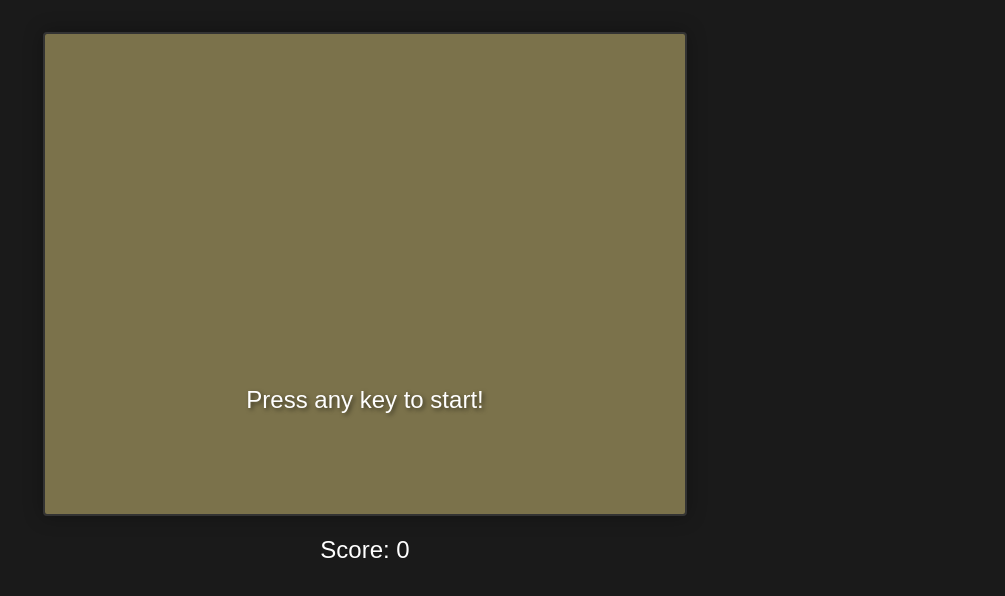
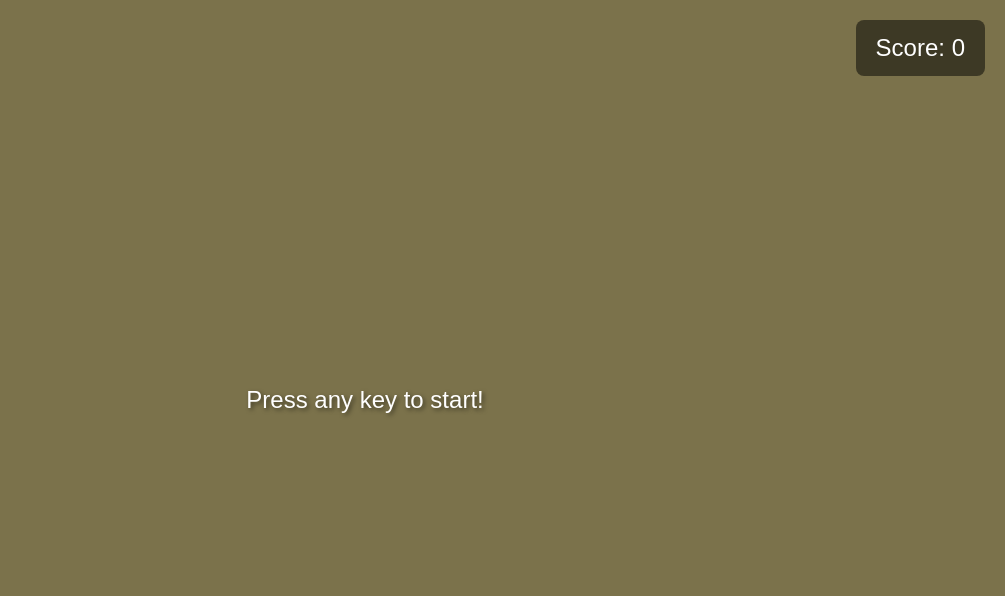
Before and after one commit to ms-tech-geek/classic-snake-game, a React (Vite) app: page / in a window 1280 px wide. Shown: the top 596 px of the page, without its empty margins (275-1280 px from the left). Built offline with nearby package versions, Linux system fonts and the light colour scheme.

Commit message:
Make the snake game fullscreen

```diff
--- a/src/App.css
+++ b/src/App.css
@@ -1,17 +1,15 @@
 .game-container {
   position: relative;
-  display: flex;
-  flex-direction: column;
-  align-items: center;
-  padding: 2rem;
-  min-height: 100vh;
+  width: 100vw;
+  height: 100vh;
+  overflow: hidden;
   background-color: #1a1a1a;
 }
 
 canvas {
-  border: 2px solid #333;
-  border-radius: 4px;
-  box-shadow: 0 0 20px rgba(0, 0, 0, 0.3);
+  display: block;
+  width: 100%;
+  height: 100%;
 }
 
 .game-over {
@@ -28,7 +26,12 @@ canvas {
 
 .score {
   color: white;
+  position: absolute;
+  top: 20px;
+  right: 20px;
   font-size: 24px;
-  margin-top: 1rem;
   font-family: 'Arial', sans-serif;
+  background-color: rgba(0, 0, 0, 0.5);
+  padding: 10px 20px;
+  border-radius: 8px;
 }
--- a/src/App.tsx
+++ b/src/App.tsx
@@ -1,13 +1,21 @@
 import React from 'react'
-import { useEffect, useRef, useState } from 'react'
+import { useEffect, useRef, useState, useCallback } from 'react'
 import { useGame } from './hooks/useGame'
 import { GameCanvas } from './components/GameCanvas'
 import './App.css'
 
 function App() {
   const canvasRef = useRef<HTMLCanvasElement>(null)
+  const [dimensions, setDimensions] = useState({ width: window.innerWidth, height: window.innerHeight })
   const [context, setContext] = useState<CanvasRenderingContext2D | null>(null)
-  const { gameState, handleKeyDown, handleMouseDown } = useGame(context)
+  const { gameState, handleKeyDown, handleMouseDown } = useGame(context, dimensions)
+
+  const handleResize = useCallback(() => {
+    setDimensions({
+      width: window.innerWidth,
+      height: window.innerHeight
+    })
+  }, [])
 
   useEffect(() => {
     if (canvasRef.current) {
@@ -21,12 +29,17 @@ function App() {
     return () => window.removeEventListener('keydown', handleKeyDown)
   }, [handleKeyDown])
 
+  useEffect(() => {
+    window.addEventListener('resize', handleResize)
+    return () => window.removeEventListener('resize', handleResize)
+  }, [handleResize])
+
   return (
     <div className="game-container">
       <GameCanvas
         ref={canvasRef}
-        width={640}
-        height={480}
+        width={dimensions.width}
+        height={dimensions.height}
         onMouseDown={handleMouseDown}
       />
       {gameState.gameover && (
--- a/src/hooks/useGame.ts
+++ b/src/hooks/useGame.ts
@@ -4,7 +4,12 @@ import { Level } from '../game/Level'
 import { GameState } from '../types'
 import { drawGame } from '../game/renderer'
 
-export function useGame(context: CanvasRenderingContext2D | null) {
+interface Dimensions {
+  width: number
+  height: number
+}
+
+export function useGame(context: CanvasRenderingContext2D | null, dimensions: Dimensions) {
   const [gameState, setGameState] = useState<GameState>({
     score: 0,
     gameover: true,
@@ -14,7 +19,12 @@ export function useGame(context: CanvasRenderingContext2D | null) {
   })
 
   const snakeRef = useRef(new Snake())
-  const levelRef = useRef(new Level(20, 15, 32, 32))
+  const levelRef = useRef(new Level(
+    Math.floor(dimensions.width / 32),
+    Math.floor(dimensions.height / 32),
+    32,
+    32
+  ))
   const imageRef = useRef<HTMLImageElement>()
 
   useEffect(() => {
@@ -132,7 +142,7 @@ export function useGame(context: CanvasRenderingContext2D | null) {
 
     animationFrameId = requestAnimationFrame(render)
     return () => cancelAnimationFrame(animationFrameId)
-  }, [context, gameState, updateGame])
+  }, [context, gameState, updateGame, dimensions])
 
   const handleKeyDown = useCallback((e: KeyboardEvent) => {
     const snake = snakeRef.current
```
